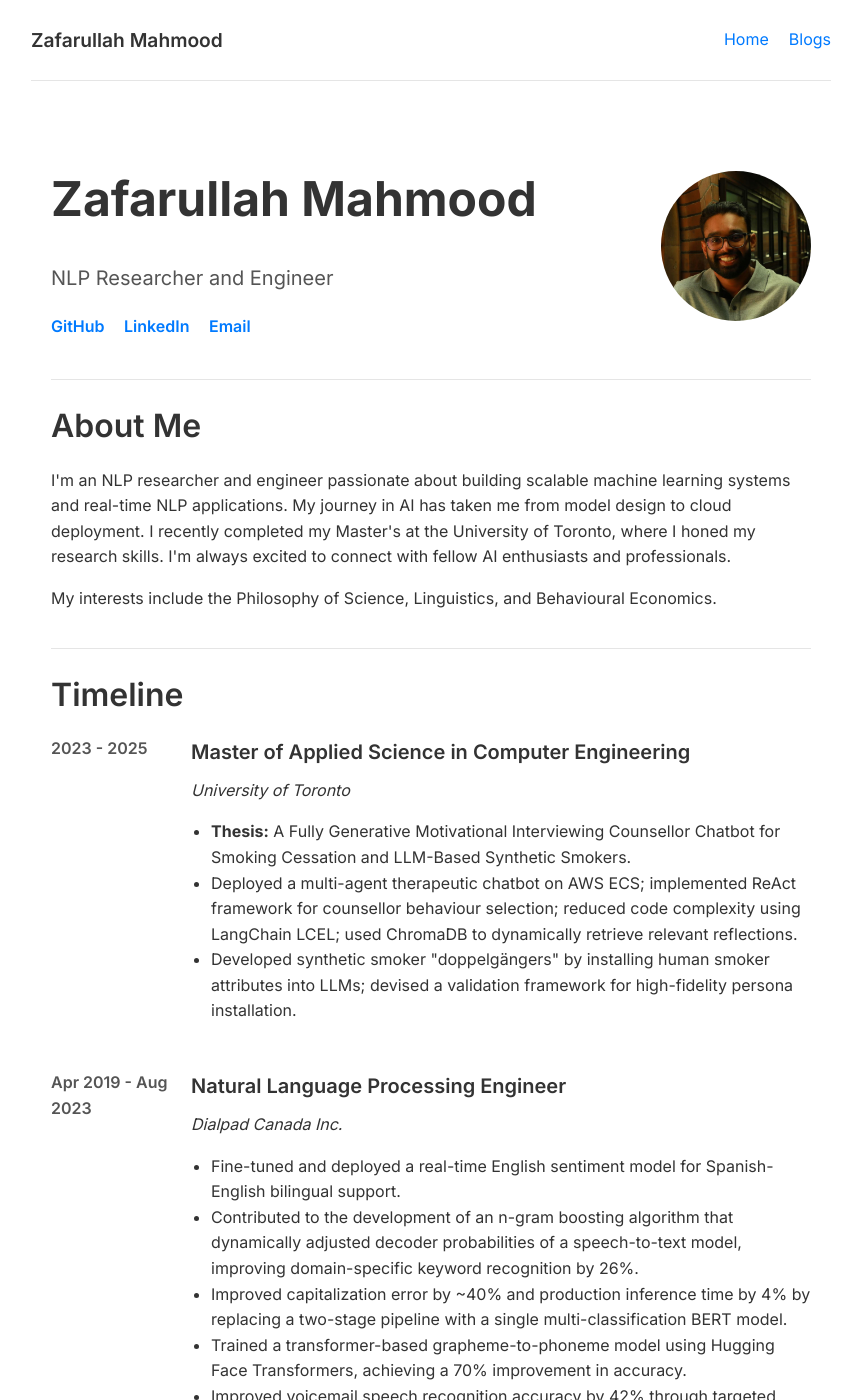
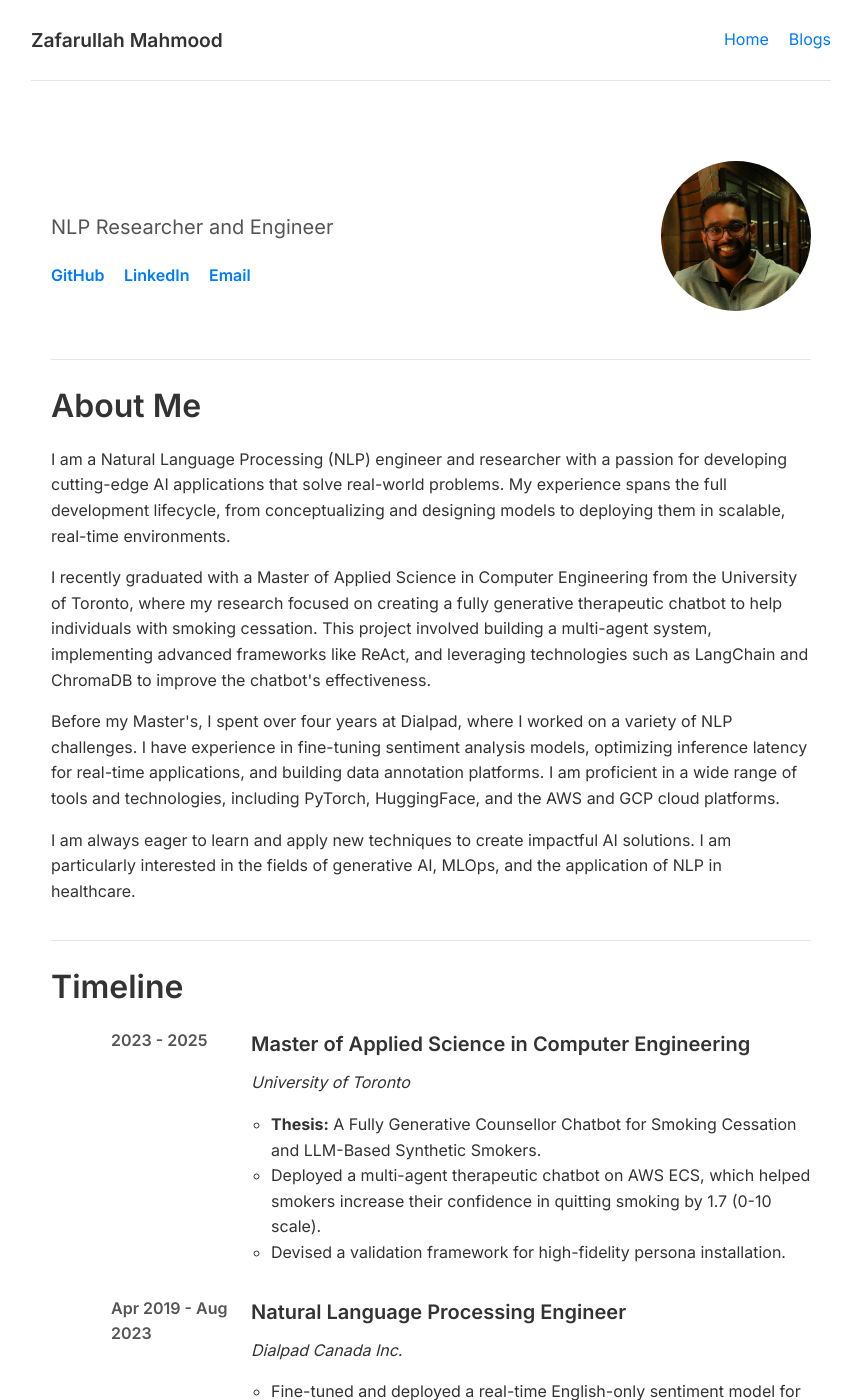
Before and after one commit to zaffnet/zaffnet.github.io, a Jekyll site: the page built from index.html, in a window 1280 px wide and 1400 px high. Shown: the whole window, without its empty margins (209-1071 px from the left). Built offline with Jekyll 4.4.1, drawn with Linux system fonts in a browser that asks for light colours; some of the changed text lies outside the part shown.

Commit message:
Revamp landing page with new design and content
This commit revamps the landing page of the personal website.

The following changes were made:
- The user's name was removed from the header to avoid redundancy.
- The 'About Me' section was rewritten to be more narrative and engaging.
- A new skills infographic was added, featuring a 'cloud of logos' animation.
- The timeline was redesigned as a vertical timeline with milestone points.

```diff
--- a/_includes/header.html
+++ b/_includes/header.html
@@ -45,4 +45,6 @@
     <link href='{{ "assets/css/main.css" | absolute_url }}' rel="stylesheet">
     <link href='{{ "assets/css/material-theme.css" | absolute_url }}' rel="stylesheet">
     <link href='{{ "assets/css/custom.css" | absolute_url }}' rel="stylesheet">
+    <link href='{{ "assets/css/infographic.css" | absolute_url }}' rel="stylesheet">
+    <link href='{{ "assets/css/timeline.css" | absolute_url }}' rel="stylesheet">
     <script src="https://use.fontawesome.com/fe7e46e867.js"></script>
--- a/index.html
+++ b/index.html
@@ -6,7 +6,6 @@ title: "Home"
 <div class="container">
   <div class="intro-section">
     <div class="intro-text">
-      <h1>Zafarullah Mahmood</h1>
       <p class="subtitle">NLP Researcher and Engineer</p>
       <div class="contact-links">
         <a href="https://github.com/zaffnet" target="_blank">GitHub</a>
@@ -22,72 +21,118 @@ title: "Home"
   <div id="about" class="content-section">
     <h2>About Me</h2>
     <p>
-      I'm an NLP researcher and engineer passionate about building scalable machine learning systems and real-time NLP applications. My journey in AI has taken me from model design to cloud deployment. I recently completed my Master's at the University of Toronto, where I honed my research skills. I'm always excited to connect with fellow AI enthusiasts and professionals.
+      I am a Natural Language Processing (NLP) engineer and researcher with a passion for developing cutting-edge AI applications that solve real-world problems. My experience spans the full development lifecycle, from conceptualizing and designing models to deploying them in scalable, real-time environments.
     </p>
     <p>
-      My interests include the Philosophy of Science, Linguistics, and Behavioural Economics.
+      I recently graduated with a Master of Applied Science in Computer Engineering from the University of Toronto, where my research focused on creating a fully generative therapeutic chatbot to help individuals with smoking cessation. This project involved building a multi-agent system, implementing advanced frameworks like ReAct, and leveraging technologies such as LangChain and ChromaDB to improve the chatbot's effectiveness.
+    </p>
+    <p>
+      Before my Master's, I spent over four years at Dialpad, where I worked on a variety of NLP challenges. I have experience in fine-tuning sentiment analysis models, optimizing inference latency for real-time applications, and building data annotation platforms. I am proficient in a wide range of tools and technologies, including PyTorch, HuggingFace, and the AWS and GCP cloud platforms.
+    </p>
+    <p>
+      I am always eager to learn and apply new techniques to create impactful AI solutions. I am particularly interested in the fields of generative AI, MLOps, and the application of NLP in healthcare.
     </p>
   </div>
 
   <div id="timeline" class="content-section">
     <h2>Timeline</h2>
-    <div class="timeline-item">
+    <ul class="timeline">
+      <li class="timeline-item">
+        <div class="timeline-dot"></div>
         <div class="timeline-date">2023 - 2025</div>
         <div class="timeline-content">
           <h3>Master of Applied Science in Computer Engineering</h3>
           <p><em>University of Toronto</em></p>
           <ul>
-          <li><strong>Thesis:</strong> A Fully Generative Motivational Interviewing Counsellor Chatbot for Smoking Cessation and LLM-Based Synthetic Smokers.</li>
-          <li>Deployed a multi-agent therapeutic chatbot on AWS ECS; implemented ReAct framework for counsellor behaviour selection; reduced code complexity using LangChain LCEL; used ChromaDB to dynamically retrieve relevant reflections.</li>
-          <li>Developed synthetic smoker "doppelgängers" by installing human smoker attributes into LLMs; devised a validation framework for high-fidelity persona installation.</li>
+            <li><strong>Thesis:</strong> A Fully Generative Counsellor Chatbot for Smoking Cessation and LLM-Based Synthetic Smokers.</li>
+            <li>Deployed a multi-agent therapeutic chatbot on AWS ECS, which helped smokers increase their confidence in quitting smoking by 1.7 (0-10 scale).</li>
+            <li>Devised a validation framework for high-fidelity persona installation.</li>
           </ul>
         </div>
-    </div>
-    <div class="timeline-item">
+      </li>
+      <li class="timeline-item">
+        <div class="timeline-dot"></div>
         <div class="timeline-date">Apr 2019 - Aug 2023</div>
         <div class="timeline-content">
           <h3>Natural Language Processing Engineer</h3>
           <p><em>Dialpad Canada Inc.</em></p>
           <ul>
-          <li>Fine-tuned and deployed a real-time English sentiment model for Spanish-English bilingual support.</li>
-          <li>Contributed to the development of an n-gram boosting algorithm that dynamically adjusted decoder probabilities of a speech-to-text model, improving domain-specific keyword recognition by 26%.</li>
-          <li>Improved capitalization error by ~40% and production inference time by 4% by replacing a two-stage pipeline with a single multi-classification BERT model.</li>
-          <li>Trained a transformer-based grapheme-to-phoneme model using Hugging Face Transformers, achieving a 70% improvement in accuracy.</li>
-          <li>Improved voicemail speech recognition accuracy by 42% through targeted training data enrichment.</li>
-          <li>Automated data ingestion, retention policy enforcement, and de-anonymization workflows using Kubeflow pipelines.</li>
+            <li>Fine-tuned and deployed a real-time English-only sentiment model for Spanish-English bilingual support.</li>
+            <li>Reduced real-time inference latency by 4% by replacing a sequential punctuation and casing pipeline with a multi-classification-head BERT model.</li>
+            <li>Developed a text-to-speech annotation platform in Angular.</li>
+            <li>Built a tool to create synthetic speech data from a list of “keywords”.</li>
+            <li>Built a Kubeflow pipeline to automate the generation and verification of pronunciations of newly coined words.</li>
           </ul>
         </div>
-    </div>
-    <div class="timeline-item">
+      </li>
+      <li class="timeline-item">
+        <div class="timeline-dot"></div>
         <div class="timeline-date">Jun 2018 - Mar 2019</div>
         <div class="timeline-content">
           <h3>Data Scientist</h3>
           <p><em>Exzeo Software, India</em></p>
           <ul>
-          <li>Built an AWS-based pipeline that transcribed customer calls and provided insights for insurance claim assessments.</li>
-          <li>Prototyped a chatbot using Google DialogFlow with a fallback to an internal database for better intent matching.</li>
-          <li>Built a text-completion model for mobile devices using TensorFlow to assist insurance adjusters in report writing.</li>
+            <li>Built a text-based conversational agent using Google DialogFlow with webhook fulfillment to help customers file insurance claims.</li>
           </ul>
         </div>
-    </div>
-    <div class="timeline-item">
+      </li>
+      <li class="timeline-item">
+        <div class="timeline-dot"></div>
         <div class="timeline-date">2014 - 2018</div>
         <div class="timeline-content">
           <h3>Bachelor of Technology in Computer Engineering</h3>
-        <p><em>Jamia Millia Islamia, India</em></p>
+          <p><em>Jamia Millia Islamia, New Delhi</em></p>
         </div>
-    </div>
+      </li>
+    </ul>
   </div>
 
   <div id="skills" class="content-section">
     <h2>Skills</h2>
-    <p><strong>Programming Languages:</strong> Python (Fluent), C/C++ (Familiar), JavaScript (Prior experience)</p>
-    <p><strong>Deep Learning & NLP:</strong> PyTorch, NVIDIA NeMo, HuggingFace (transformers, PEFT), spaCy</p>
-    <p><strong>Generative AI:</strong> LangChain, LangGraph, LlamaIndex, RAG Evaluation (RAGAs), Model Serving (vLLM)</p>
-    <p><strong>MLOps & Cloud:</strong> Docker, Kubernetes, Elastic Container Services, Kubeflow, AWS (Bedrock, SageMaker), GCP (Vertex AI)</p>
-    <p><strong>Databases & Vector Stores:</strong> BigQuery, PostgreSQL (pgvector), Firestore, Redis, ChromaDB, FAISS</p>
-    <p><strong>Misc. Technologies:</strong> Flask, Sanic, SQLAlchemy, Alembic, Angular</p>
+    <div class="skills-infographic" id="skills-infographic">
+      <div class="skill-logo" style="background-image: url('https://s3.dualstack.us-east-2.amazonaws.com/pythondotorg-assets/media/community/logos/python-logo-only.png');"></div>
+      <div class="skill-logo" style="background-image: url('https://upload.wikimedia.org/wikipedia/commons/1/18/ISO_C%2B%2B_Logo.svg');"></div>
+      <div class="skill-logo" style="background-image: url('https://upload.wikimedia.org/wikipedia/commons/6/6a/JavaScript-logo.png');"></div>
+      <div class="skill-logo" style="background-image: url('https://upload.wikimedia.org/wikipedia/commons/3/3c/Flask_logo.svg');"></div>
+      <div class="skill-logo" style="background-image: url('https://raw.githubusercontent.com/sanic-org/sanic-assets/main/png/sanic-framework-logo-400x91.png');"></div>
+      <div class="skill-logo" style="background-image: url('https://www.sqlalchemy.org/img/sqla_logo.png');"></div>
+      <div class="skill-logo" style="background-image: url('https://angular.io/assets/images/logos/angular/angular.svg');"></div>
+      <div class="skill-logo" style="background-image: url('https://pytorch.org/assets/images/pytorch-logo.png');"></div>
+      <div class="skill-logo" style="background-image: url('https://huggingface.co/front/assets/huggingface_logo-noborder.svg');"></div>
+      <div class="skill-logo" style="background-image: url('https://spacy.io/images/logo.svg');"></div>
+      <div class="skill-logo" style="background-image: url('https://python.langchain.com/assets/images/langchain-logo-92x92-e016e54ef86443171869d8d384c00b9c.png');"></div>
+      <div class="skill-logo" style="background-image: url('https://www.docker.com/wp-content/uploads/2022/03/Moby-logo.png');"></div>
+      <div class="skill-logo" style="background-image: url('https://kubernetes.io/images/nav_logo.svg');"></div>
+      <div class="skill-logo" style="background-image: url('https://upload.wikimedia.org/wikipedia/commons/9/93/Amazon_Web_Services_Logo.svg');"></div>
+      <div class="skill-logo" style="background-image: url('https://cloud.google.com/images/social-icon-google-cloud-1200-v2.png');"></div>
+      <div class="skill-logo" style="background-image: url('https://upload.wikimedia.org/wikipedia/commons/2/29/Postgresql_elephant.svg');"></div>
+      <div class="skill-logo" style="background-image: url('https://redis.io/wp-content/uploads/2024/04/Logotype.svg?auto=webp&quality=85,75&width=120');"></div>
+      <div class="skill-logo" style="background-image: url('https://www.trychroma.com/logo.png');"></div>
+      <div class="skill-logo" style="background-image: url('https://raw.githubusercontent.com/facebookresearch/faiss/main/docs/faiss_logo.png');"></div>
     </div>
+  </div>
+
+  <script>
+    document.addEventListener('DOMContentLoaded', function() {
+      const infographic = document.getElementById('skills-infographic');
+      const logos = infographic.getElementsByClassName('skill-logo');
+      const containerWidth = infographic.offsetWidth;
+      const containerHeight = infographic.offsetHeight;
+      const logoSize = 80;
+
+      function animateLogos() {
+        for (let i = 0; i < logos.length; i++) {
+          const logo = logos[i];
+          const x = Math.random() * (containerWidth - logoSize);
+          const y = Math.random() * (containerHeight - logoSize);
+          logo.style.transform = `translate(${x}px, ${y}px)`;
+        }
+      }
+
+      animateLogos();
+      setInterval(animateLogos, 10000);
+    });
+  </script>
 
   <div id="publications" class="content-section">
     <h2>Publications</h2>
```
Also changed, not shown: assets/css/infographic.css (added, +18 -0 lines), assets/css/timeline.css (added, +65 -0 lines), Gemfile.lock (added), 2 other files. Lines whose indentation alone changed are shown as unchanged.
